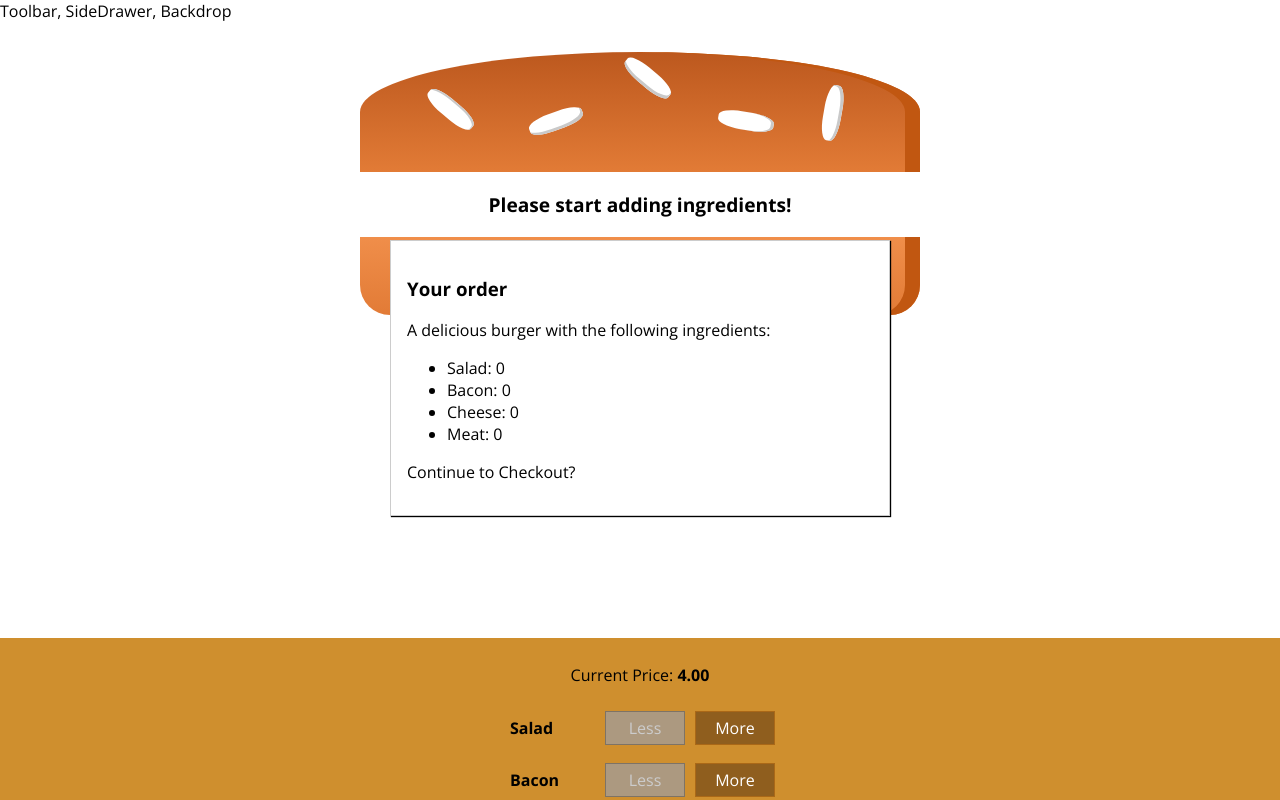
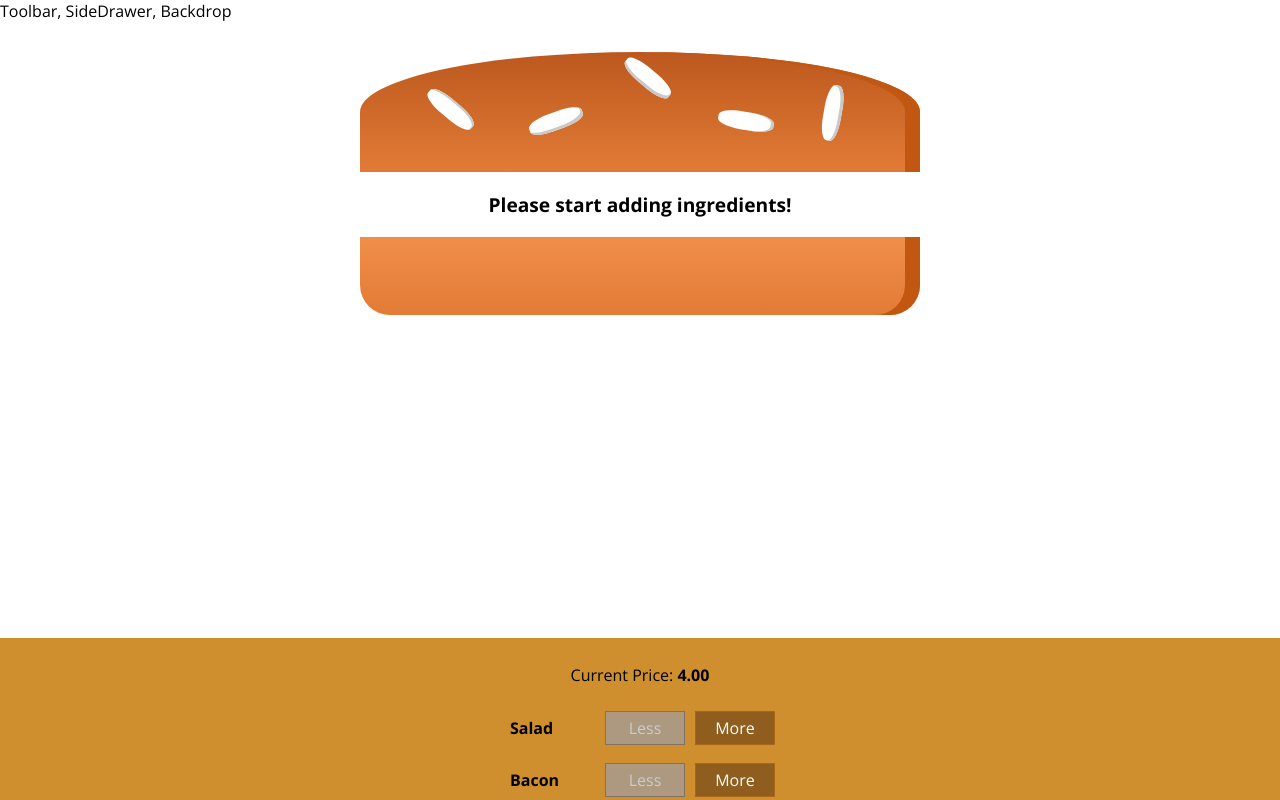
Before and after one commit to jeffarrubla/the-burger-builder, a React (Create React App) app: page / in a window 1280 px wide. Shown: the top 800 px of the page. Built offline with nearby package versions, Linux system fonts and the light colour scheme.

Commit message:
Showing and hiding the modal (with animation)

```diff
--- a/src/components/Burger/BuildControls/BuildControls.js
+++ b/src/components/Burger/BuildControls/BuildControls.js
@@ -24,7 +24,8 @@
 		))}
 		<button
 			className={classes.OrderButton}
-			disabled={!props.purchasable}>ORDER NOW</button>
+			disabled={!props.purchasable}
+			onClick={props.ordered}>ORDER NOW</button>
 	</div>
 );
 
--- a/src/components/UI/Modal/Modal.js
+++ b/src/components/UI/Modal/Modal.js
@@ -3,7 +3,13 @@
 import classes from './Modal.module.css';
 
 const modal = (props) => (
-	<div className={classes.Modal}>
+	<div
+		className={classes.Modal}
+		style={{
+			transform: props.show ? 'traslateY(0)' : 'translateY(-100vh)',
+			opacity: props.show ? '1' : '0'
+		}}
+		>
 		{props.children}
 	</div>
 );
--- a/src/containers/BurgerBuilder/BurgerBuilder.js
+++ b/src/containers/BurgerBuilder/BurgerBuilder.js
@@ -22,7 +22,8 @@
 			meat: 0
 		},
 		totalPrice: 4,
-		purchasable: false
+		purchasable: false,
+		purchasing: false
 	}
 
 	updatePurchaseState(ingredients) {
@@ -67,6 +68,10 @@
 		this.updatePurchaseState(updateIngredients);
 	}
 
+	purchaseHandler = () => {
+		this.setState({purchasing: true});
+	}
+
 	render() {
 		const disableInfo = {
 			...this.state.ingredients
@@ -76,7 +81,7 @@
 		}
 		return (
 			<Aux>
-				<Modal>
+				<Modal show={this.state.purchasing}>
 					<OrderSummary ingredients={this.state.ingredients}/>
 				</Modal>
 				<Burger ingredients={this.state.ingredients}/>
@@ -85,6 +90,7 @@
 					ingredientRemoved={this.removeIngredientHandler}
 					disabled={disableInfo}
 					purchasable={this.state.purchasable}
+					ordered= {this.purchaseHandler}
 					price={this.state.totalPrice}
 				 />
 			</Aux>
```
